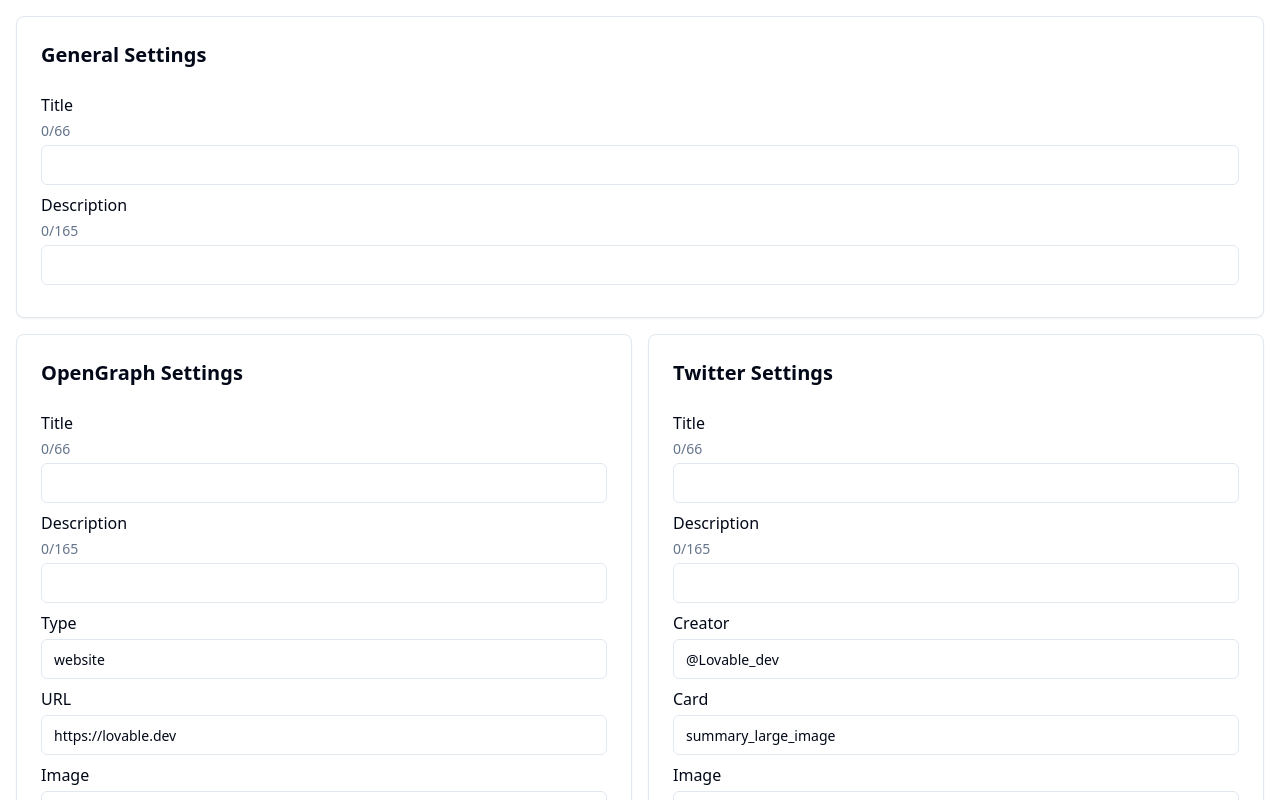
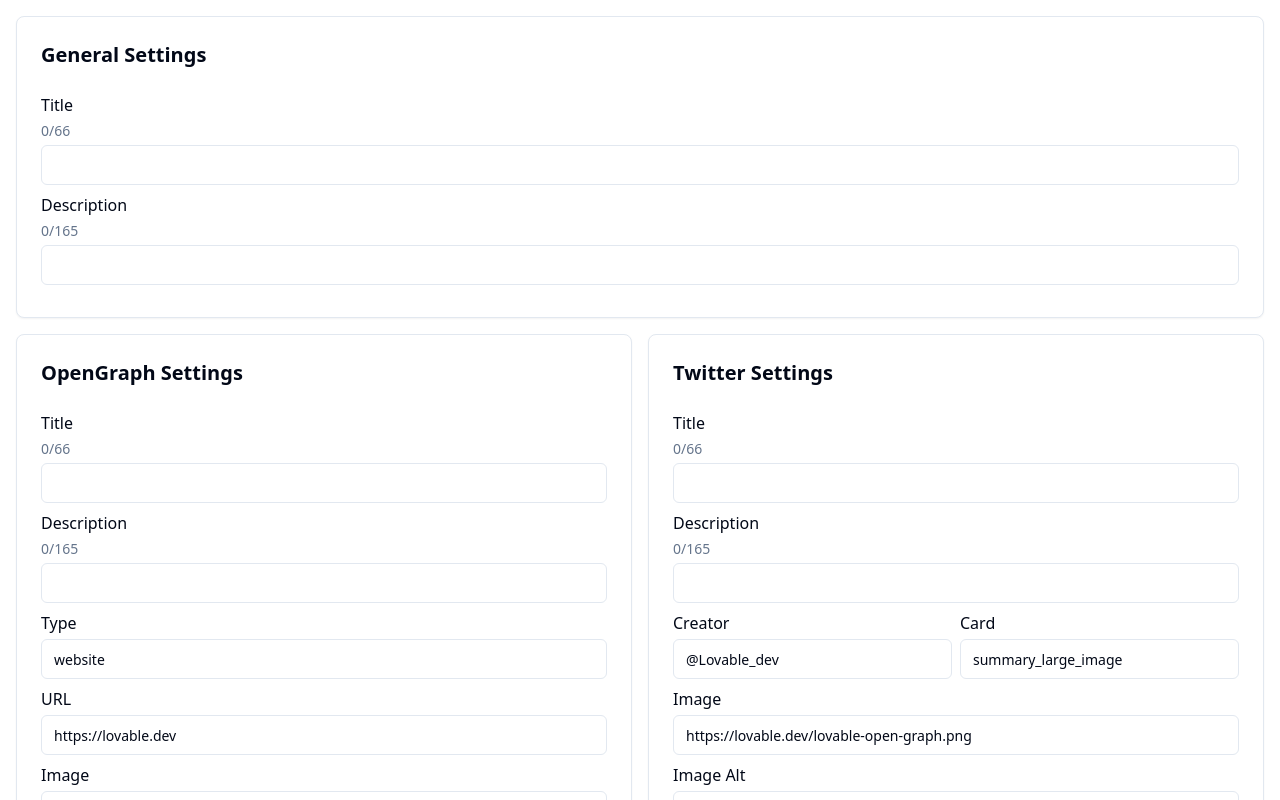
Before and after one commit to GPT-Engineer-App/seo-helper, a React (Vite) app: page / in a window 1280 px wide. Shown: the top 800 px of the page. Built offline with nearby package versions, Linux system fonts and the light colour scheme.

Commit message:
Adjust Twitter Layout in SEO Optimization UI
- Updated the Twitter settings layout to place the "creator" and "card" fields on the same line.
- Ensured the use of shadcn components for consistency.

```diff
--- a/src/pages/SeoOptimization.jsx
+++ b/src/pages/SeoOptimization.jsx
@@ -216,7 +216,8 @@ const SeoOptimization = () => {
                   maxLength={165}
                 />
               </div>
-              <div className="mb-2">
+              <div className="flex gap-2 mb-2">
+                <div className="flex-1">
                   <label className="block mb-1">Creator</label>
                   <Input
                     value={twitter.creator}
@@ -225,12 +226,13 @@ const SeoOptimization = () => {
                     }
                   />
                 </div>
-              <div className="mb-2">
+                <div className="flex-1">
                   <label className="block mb-1">Card</label>
                   <Input
                     value={twitter.card}
                     onChange={(e) => handleChange("twitter", "card", e.target.value)}
                   />
+                </div>
               </div>
               <div className="mb-2">
                 <label className="block mb-1">Image</label>
```
Lines whose indentation alone changed are shown as unchanged.
